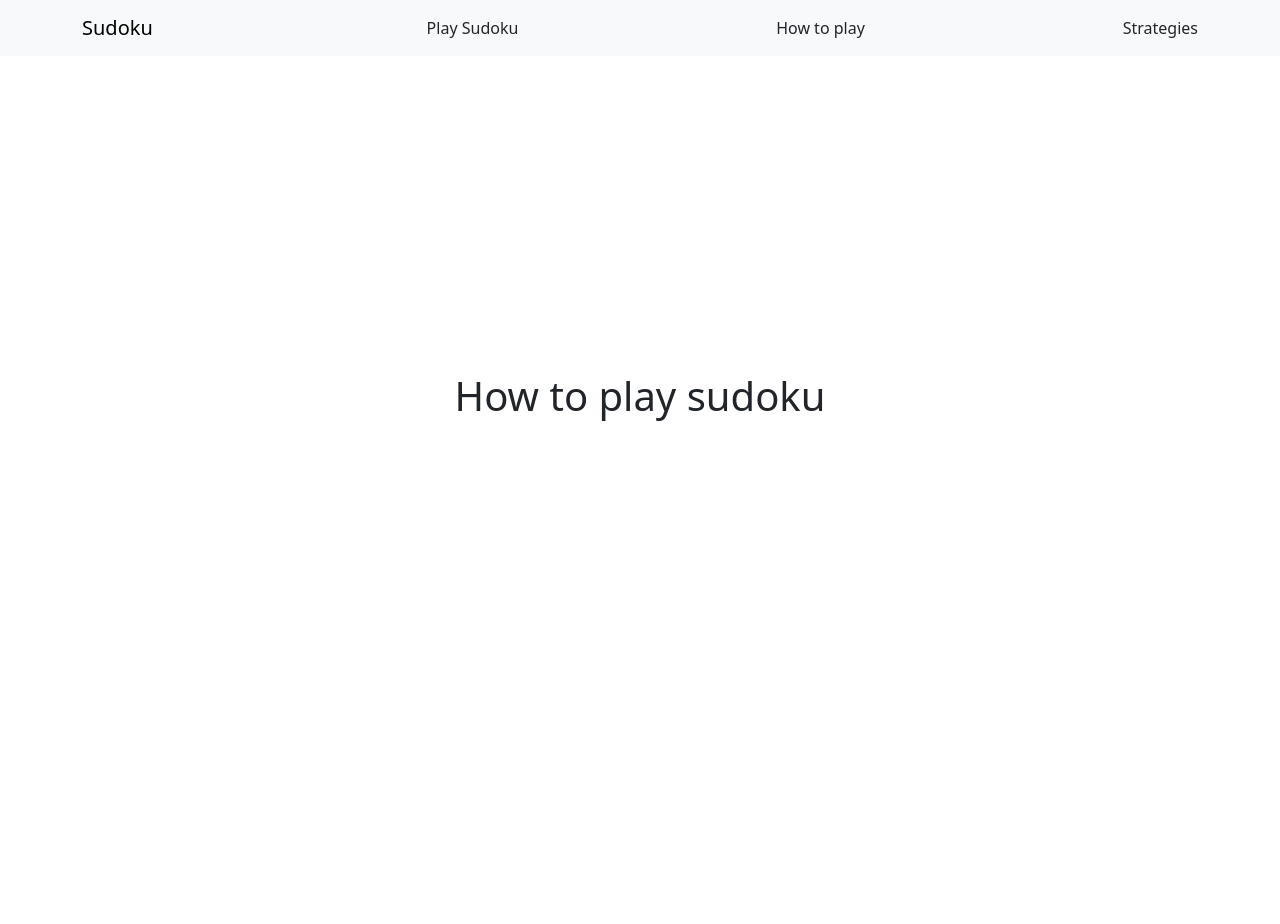
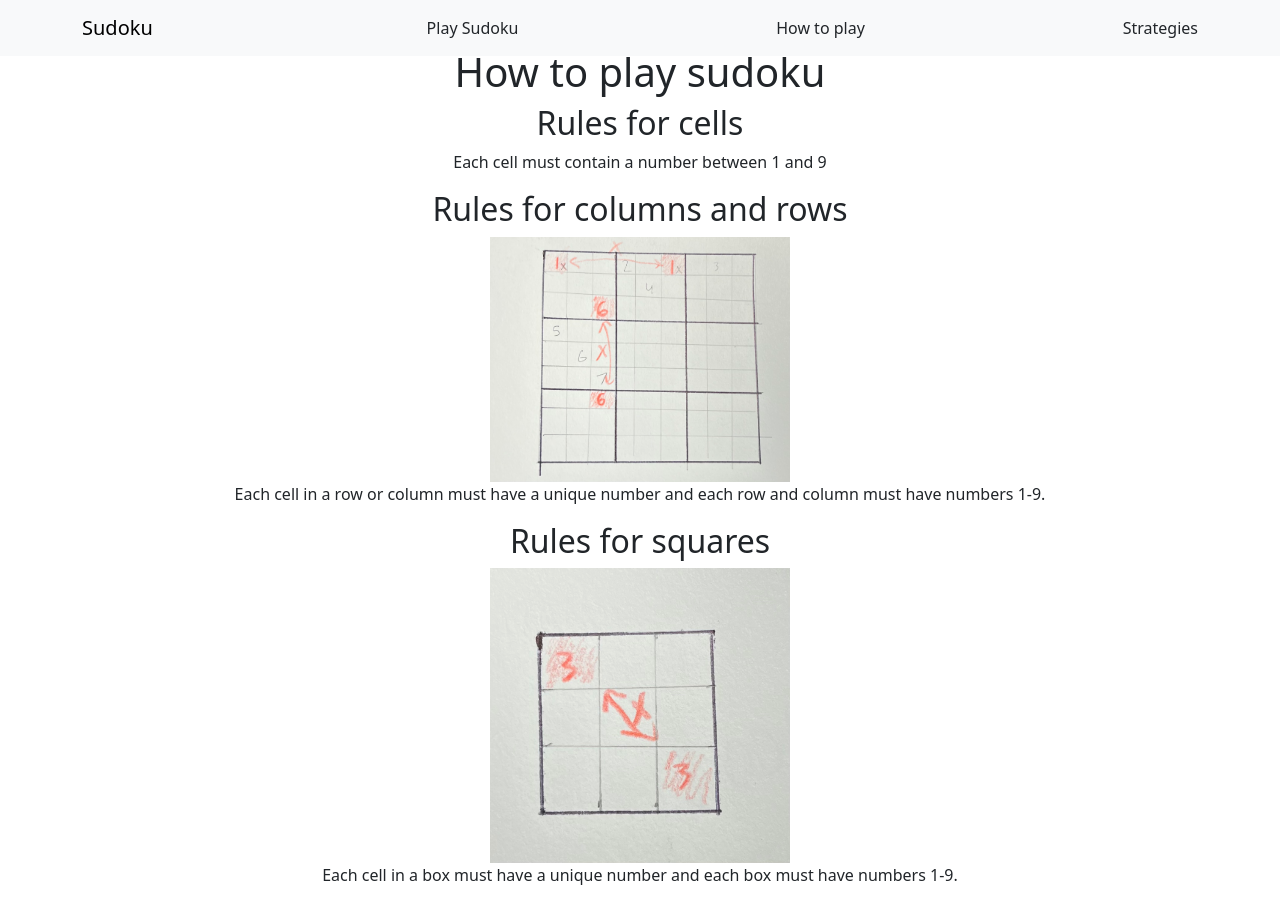
Before and after one commit to CS571-SU25/p14, a React (Vite) app: page /#/how-to in a window 1280 px wide. Shown: the top 924 px of the page. Before the commit the page ends 800 px from the top, so only its background shows below. Built offline with nearby package versions, Linux system fonts and the light colour scheme.

Commit message:
started the how to page, added input checking for sudoku board and added delete for sudoku board

```diff
--- a/src/components/Cell.jsx
+++ b/src/components/Cell.jsx
@@ -4,19 +4,36 @@ export default function Cell(props) {
 
     const [value, setValue] = useState(sessionStorage.getItem("gridValues") ? JSON.parse(sessionStorage.getItem("gridValues"))[(props.row * 9) + props.col] : "");
 
+
     // <p>{props.row}{props.col}</p>
     function changeGrid(val) {
         let grid = [];
 
+        // if it's not a number from 1 to 9 (or 0 for delete) then don't save the value
+        for (let i = 0; i < 11; i++) {
+            console.log(i);
+
+            // if the value is 1-9 (or 0) then leave the loop and save the value
+            if (("" + i) === val) {
+                console.log("yee");
+                break;
+            }
+
+            // if the value isn't 1-9 then don't save the value and instead return early
+            if (i === 10) {
+                return;
+            }
+        }
+
         if (sessionStorage.getItem("gridValues") && sessionStorage.getItem("gridValues") !== "0") {
             const oldGrid = JSON.parse(sessionStorage.getItem("gridValues"));
             for (let cell of oldGrid) {
-                grid.push(cell);
+                grid.push("" + cell);
             }
         } else {
 
             for (let i = 0; i < 81; i++) {
-                grid.push(0);
+                grid.push("0");
             }
 
         }
@@ -24,13 +41,14 @@ export default function Cell(props) {
 
         sessionStorage.setItem("gridValues", JSON.stringify(grid));
         // console.log("val: " + val + " grid " + grid);
+        // setValue(parseInt(val));
         setValue(val);
-
+        console.log("value: " + val + " type: " + typeof val + " === 0: " + (val === "0"));
     }
 
     return <>
         <Form>
-            <Form.Control onChange={(input) => changeGrid(input.target.value)} placeholder={sessionStorage.getItem("gridValues") ? (value === 0 ? "": value) : ""} ></Form.Control>
+            <Form.Control onChange={(input) => changeGrid(input.target.value)} placeholder={sessionStorage.getItem("gridValues") ? (value === "0" ? "": value) : ""} ></Form.Control>
         </Form>
     </>
 }
--- a/src/components/Game.jsx
+++ b/src/components/Game.jsx
@@ -24,8 +24,9 @@ export default function Game() {
 
             </Container>
         </Navbar>
-        <div></div>
+        <p></p>
         <h1>Sudoku Game</h1>
+        <p>To delete a number replace it with 0 and reload</p>
         <Container>
 
                 <Row>
--- a/src/components/HowTo.jsx
+++ b/src/components/HowTo.jsx
@@ -1,5 +1,8 @@
 import { Navbar, Card, Nav } from 'react-bootstrap';
 import { Container } from "react-bootstrap"
+import sudokuRowCol from "../images/sudokuRowCol.jpg";
+import sudokuSquare from "../images/sudokuSquare.jpg";
+
 export default function HowTo() {
     return <>
         <Navbar bg="light" data-bs-theme="light" fixed="top">
@@ -11,6 +14,17 @@ export default function HowTo() {
                 <Nav.Link href="#strategies">Strategies</Nav.Link>
             </Container>
         </Navbar>
+        <p></p>
         <h1>How to play sudoku</h1>
+        <h2>Rules for cells</h2>
+        <p>Each cell must contain a number between 1 and 9</p>
+
+        <h2>Rules for columns and rows</h2>
+        <img src={sudokuRowCol} width={300} alt="Image of an incomplete sudoku board. One row has two cells with 1s which are drawn in red with an x. Similarly, one column has two cells with 6s in it and the cells with sixes are red and theres an x marking them."></img>
+        <p>Each cell in a row or column must have a unique number and each row and column must have numbers 1-9.</p>
+
+        <h2>Rules for squares</h2>
+        <img src={sudokuSquare} width={300} alt="Image of 3 by 3 sudoku square with two cells with the number three written in red with an x."></img>
+        <p>Each cell in a box must have a unique number and each box must have numbers 1-9.</p>
     </>
 }
```
Also changed, not shown: src/images/sudokuRowCol.jpg (added), src/images/sudokuSquare.jpg (added), 5 other files (tests, documents, lock files or other folders).
